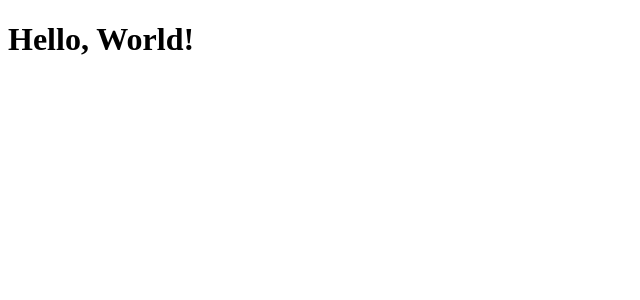
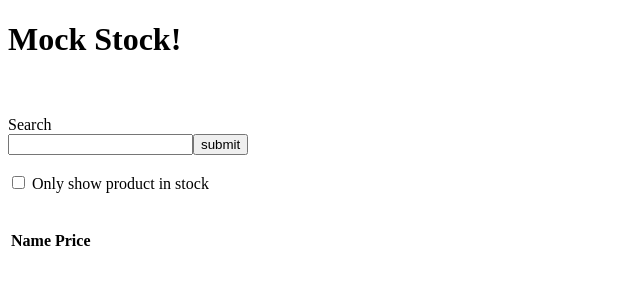
Before and after one commit to itsVasty/studious-enigma, a React (Vite) app in the folder mock-stock/: page / in a window 1280 px wide. Shown: the top 300 px of the page, without its empty margins (0-640 px from the left). Built offline with nearby package versions, Linux system fonts and the light colour scheme.

Commit message:
added search component

```diff
--- a/mock-stock/src/App.tsx
+++ b/mock-stock/src/App.tsx
@@ -1,12 +1,40 @@
 import { useState } from 'react'
 import './App.css'
 
-function App() {
-  return (
+function SearchBar(){
+  return(
     <>
-      <h1>Hello, World!</h1>
+      <form id='form-search' name='for-search'>
+        <label htmlFor='search_bar'>Search</label><br/>
+        <input type='text' id='search_bar' name='search_bar'></input>
+        <input id='submit' type='submit' value='submit'></input>
+        <br/> <br/>
+        <input type='checkbox' id='in_stock' name='in_stock'></input>
+        <label htmlFor='in_stock'> Only show product in stock</label>
+      </form>
     </>
   )
 }
 
-export default App
+function ResultsTable(){
+  return(<>
+    <table>
+      <tr>
+        <th>Name</th>
+        <th>Price</th>
+      </tr>
+    </table>
+  </>)
+}
+
+export default function App() {
+  return (
+    <>
+      <h1>Mock Stock!</h1>
+      <br/><br/>
+      <SearchBar/>
+      <br/><br/>
+      <ResultsTable/>
+    </>
+  )
+}
```
